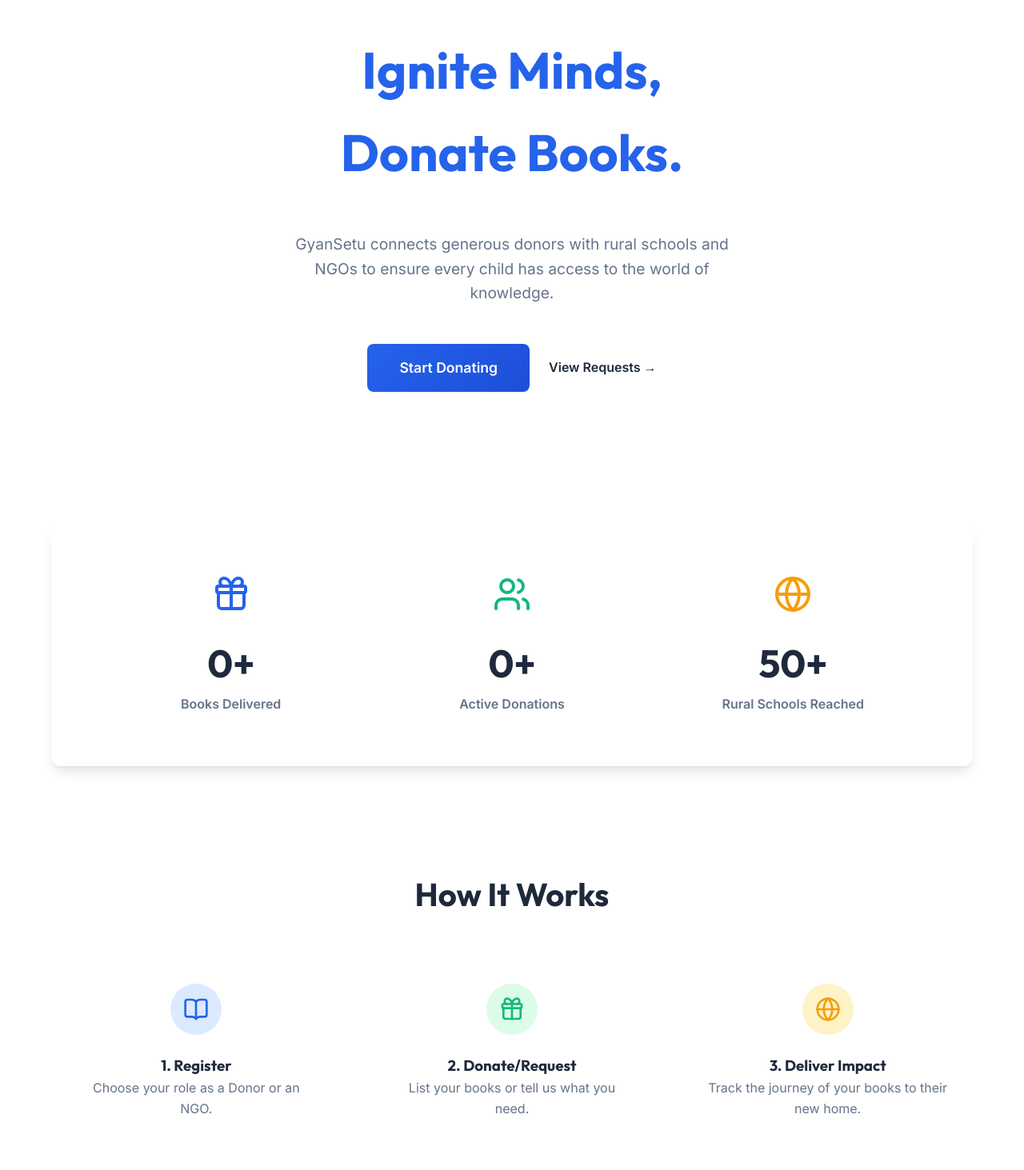
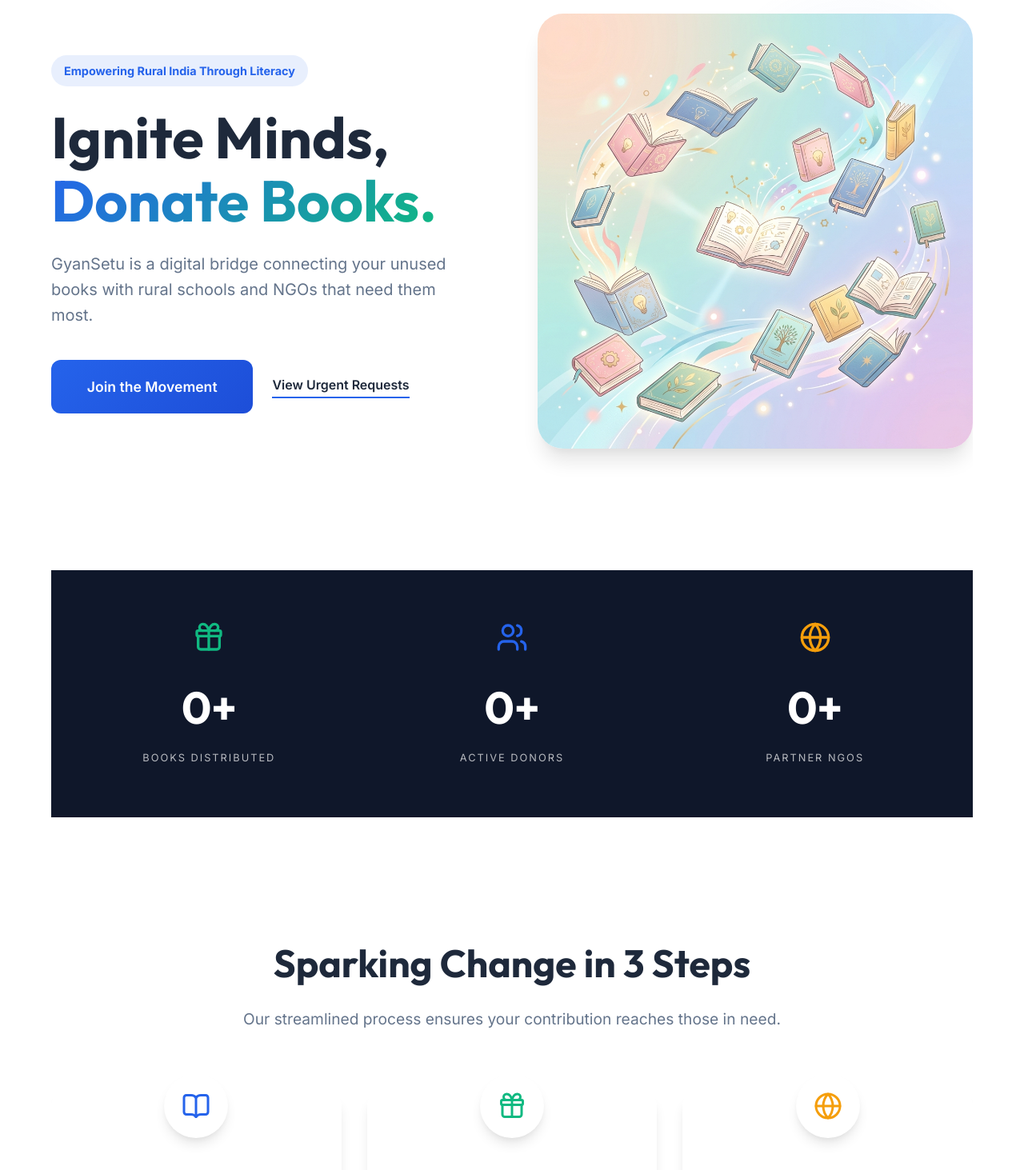
Before and after one commit to snehaborude/gyansetu, a React app in the folder frontend/: page / in a window 1280 px wide. Shown: the part 180-1643 px from the top of the page at 80% size. Built offline with nearby package versions, Linux system fonts and the light colour scheme; no server answers; the HTML template or start-up script is replaced by a standard one.

Commit message:
Redesign homepage for better aesthetics and push to GitHub

```diff
--- a/frontend/src/index.css
+++ b/frontend/src/index.css
@@ -13,9 +13,10 @@
   --glass: rgba(255, 255, 255, 0.7);
   --glass-border: rgba(255, 255, 255, 0.3);
   --shadow: 0 10px 15px -3px rgba(0, 0, 0, 0.1), 0 4px 6px -2px rgba(0, 0, 0, 0.05);
+  --shadow-lg: 0 20px 25px -5px rgba(0, 0, 0, 0.1), 0 10px 10px -5px rgba(0, 0, 0, 0.04);
   --radius-sm: 8px;
   --radius-md: 12px;
-  --radius-lg: 24px;
+  --radius-lg: 32px;
 }
 
 [data-theme='dark'] {
@@ -106,12 +107,49 @@ button {
   gap: 2rem;
 }
 
+/* Text Utilities */
+.text-gradient {
+  background: linear-gradient(135deg, var(--primary), var(--secondary));
+  -webkit-background-clip: text;
+  -webkit-text-fill-color: transparent;
+  background-clip: text;
+}
+
 /* Animations */
 @keyframes fadeIn {
   from { opacity: 0; transform: translateY(20px); }
   to { opacity: 1; transform: translateY(0); }
 }
 
+@keyframes float {
+  0% { transform: translateY(0px); }
+  50% { transform: translateY(-20px); }
+  100% { transform: translateY(0px); }
+}
+
+@keyframes pulse {
+  0% { transform: scale(1); opacity: 1; }
+  50% { transform: scale(1.05); opacity: 0.8; }
+  100% { transform: scale(1); opacity: 1; }
+}
+
 .animate-fade-up {
-  animation: fadeIn 0.6s ease forwards;
+  animation: fadeIn 0.8s cubic-bezier(0.2, 0.8, 0.2, 1) forwards;
 }
+
+.animate-float {
+  animation: float 6s ease-in-out infinite;
+}
+
+.animate-pulse {
+  animation: pulse 3s ease-in-out infinite;
+}
+
+.step-card {
+  transition: transform 0.3s ease, box-shadow 0.3s ease;
+}
+
+.step-card:hover {
+  transform: translateY(-10px);
+  box-shadow: var(--shadow-lg);
+}
--- a/frontend/src/pages/Home.jsx
+++ b/frontend/src/pages/Home.jsx
@@ -19,67 +19,160 @@ const Home = () => {
     }, []);
 
     return (
-        <div className="home">
+        <div className="home" style={{ overflow: 'hidden' }}>
             {/* Hero Section */}
-            <header className="hero flex-center" style={{ flexDirection: 'column', textAlign: 'center', padding: '100px 0', gap: '2rem' }}>
-                <h1 style={{ fontSize: '4rem', color: 'var(--primary)', marginBottom: '1rem' }} className="animate-fade-up">
-                    Ignite Minds, <br />Donate Books.
-                </h1>
-                <p style={{ fontSize: '1.2rem', maxWidth: '600px', color: 'var(--text-muted)' }} className="animate-fade-up">
-                    GyanSetu connects generous donors with rural schools and NGOs to ensure every child has access to the world of knowledge.
-                </p>
-                <div className="flex-center animate-fade-up" style={{ gap: '1.5rem', marginTop: '1rem' }}>
-                    <Link to="/register" className="btn-primary" style={{ padding: '1rem 2.5rem', fontSize: '1.1rem' }}>Start Donating</Link>
-                    <Link to="/requests" style={{ fontWeight: 600, color: 'var(--text-main)' }}>View Requests →</Link>
+            <header className="hero container" style={{
+                display: 'grid',
+                gridTemplateColumns: '1fr 1fr',
+                alignItems: 'center',
+                padding: '80px 0',
+                gap: '4rem',
+                minHeight: '80vh'
+            }}>
+                <div className="hero-content animate-fade-up">
+                    <span style={{
+                        background: 'rgba(37, 99, 235, 0.1)',
+                        color: 'var(--primary)',
+                        padding: '0.5rem 1rem',
+                        borderRadius: '100px',
+                        fontSize: '0.9rem',
+                        fontWeight: 700,
+                        marginBottom: '1.5rem',
+                        display: 'inline-block'
+                    }}>
+                        Empowering Rural India Through Literacy
+                    </span>
+                    <h1 style={{ fontSize: '4.5rem', lineHeight: 1.1, marginBottom: '1.5rem' }}>
+                        Ignite Minds, <br />
+                        <span className="text-gradient">Donate Books.</span>
+                    </h1>
+                    <p style={{ fontSize: '1.25rem', color: 'var(--text-muted)', marginBottom: '2.5rem', maxWidth: '500px' }}>
+                        GyanSetu is a digital bridge connecting your unused books with rural schools and NGOs that need them most.
+                    </p>
+                    <div style={{ display: 'flex', gap: '1.5rem', alignItems: 'center' }}>
+                        <Link to="/register" className="btn-primary" style={{ padding: '1.2rem 2.8rem', fontSize: '1.1rem', borderRadius: 'var(--radius-md)' }}>
+                            Join the Movement
+                        </Link>
+                        <Link to="/requests" style={{ fontWeight: 600, color: 'var(--text-main)', borderBottom: '2px solid var(--primary)', paddingBottom: '2px' }}>
+                            View Urgent Requests
+                        </Link>
+                    </div>
+                </div>
+                <div className="hero-visual animate-float" style={{ position: 'relative' }}>
+                    <div style={{
+                        position: 'absolute',
+                        top: '-10%',
+                        right: '-10%',
+                        width: '400px',
+                        height: '400px',
+                        background: 'radial-gradient(circle, rgba(37,99,235,0.08) 0%, transparent 70%)',
+                        zIndex: -1
+                    }}></div>
+                    <img
+                        src="/src/assets/hero_visual.png"
+                        alt="GyanSetu Knowledge Sharing"
+                        style={{ width: '100%', height: 'auto', borderRadius: 'var(--radius-lg)', boxShadow: 'var(--shadow-lg)' }}
+                        onError={(e) => {
+                            e.target.src = 'https://images.unsplash.com/photo-1524995997946-a1c2e315a42f?ixlib=rb-1.2.1&auto=format&fit=crop&w=1350&q=80';
+                        }}
+                    />
                 </div>
             </header>
 
-            {/* Impact Section */}
-            <section className="impact glass-card animate-fade-up" style={{ margin: '4rem 0', padding: '4rem' }}>
-                <div className="grid-cols" style={{ textAlign: 'center' }}>
-                    <div className="stat-item">
-                        <Gift size={48} color="var(--primary)" style={{ marginBottom: '1rem' }} />
-                        <h2 style={{ fontSize: '3rem' }}>{stats.totalDonated}+</h2>
-                        <p style={{ color: 'var(--text-muted)', fontWeight: 600 }}>Books Delivered</p>
+            {/* Impact Metrics */}
+            <section className="impact-strip" style={{ background: 'var(--dark)', color: 'white', padding: '4rem 0', margin: '4rem 0' }}>
+                <div className="container grid-cols" style={{ textAlign: 'center' }}>
+                    <div className="animate-fade-up">
+                        <Gift size={40} color="var(--secondary)" style={{ marginBottom: '1rem' }} />
+                        <h2 style={{ fontSize: '3.5rem', marginBottom: '0.5rem' }}>{stats.totalDonated || 0}+</h2>
+                        <p style={{ opacity: 0.7, textTransform: 'uppercase', letterSpacing: '2px', fontSize: '0.8rem' }}>Books Distributed</p>
                     </div>
-                    <div className="stat-item">
-                        <Users size={48} color="var(--secondary)" style={{ marginBottom: '1rem' }} />
-                        <h2 style={{ fontSize: '3rem' }}>{stats.totalPending}+</h2>
-                        <p style={{ color: 'var(--text-muted)', fontWeight: 600 }}>Active Donations</p>
+                    <div className="animate-fade-up" style={{ animationDelay: '0.1s' }}>
+                        <Users size={40} color="var(--primary)" style={{ marginBottom: '1rem' }} />
+                        <h2 style={{ fontSize: '3.5rem', marginBottom: '0.5rem' }}>{stats.totalUsers || 0}+</h2>
+                        <p style={{ opacity: 0.7, textTransform: 'uppercase', letterSpacing: '2px', fontSize: '0.8rem' }}>Active Donors</p>
                     </div>
-                    <div className="stat-item">
-                        <Globe size={48} color="var(--accent)" style={{ marginBottom: '1rem' }} />
-                        <h2 style={{ fontSize: '3rem' }}>50+</h2>
-                        <p style={{ color: 'var(--text-muted)', fontWeight: 600 }}>Rural Schools Reached</p>
+                    <div className="animate-fade-up" style={{ animationDelay: '0.2s' }}>
+                        <Globe size={40} color="var(--accent)" style={{ marginBottom: '1rem' }} />
+                        <h2 style={{ fontSize: '3.5rem', marginBottom: '0.5rem' }}>{stats.totalNGOs || 0}+</h2>
+                        <p style={{ opacity: 0.7, textTransform: 'uppercase', letterSpacing: '2px', fontSize: '0.8rem' }}>Partner NGOs</p>
                     </div>
                 </div>
             </section>
 
-            {/* Steps Section */}
-            <section className="steps" style={{ padding: '4rem 0' }}>
-                <h2 style={{ textAlign: 'center', fontSize: '2.5rem', marginBottom: '3rem' }}>How It Works</h2>
+            {/* How It Works */}
+            <section className="container" style={{ padding: '80px 0' }}>
+                <div style={{ textAlign: 'center', marginBottom: '5rem' }}>
+                    <h2 style={{ fontSize: '3rem', marginBottom: '1rem' }}>Sparking Change in 3 Steps</h2>
+                    <p style={{ color: 'var(--text-muted)', fontSize: '1.2rem' }}>Our streamlined process ensures your contribution reaches those in need.</p>
+                </div>
                 <div className="grid-cols">
-                    <div className="step-card" style={{ padding: '2rem', textAlign: 'center' }}>
-                        <div className="icon-wrapper flex-center" style={{ background: '#dbeafe', width: '64px', height: '64px', borderRadius: '50%', margin: '0 auto 1.5rem', color: 'var(--primary)' }}>
-                            <BookOpen size={32} />
+                    <div className="glass-card step-card" style={{ textAlign: 'center' }}>
+                        <div className="icon-badge flex-center" style={{
+                            background: 'white',
+                            width: '80px',
+                            height: '80px',
+                            borderRadius: '50%',
+                            margin: '-60px auto 2rem',
+                            boxShadow: 'var(--shadow)',
+                            color: 'var(--primary)'
+                        }}>
+                            <BookOpen size={36} />
                         </div>
-                        <h3>1. Register</h3>
-                        <p style={{ color: 'var(--text-muted)' }}>Choose your role as a Donor or an NGO.</p>
+                        <h3 style={{ marginBottom: '1rem', fontSize: '1.5rem' }}>1. List Your Books</h3>
+                        <p style={{ color: 'var(--text-muted)' }}>Snap a photo and list your books. Mention condition and pickup preference.</p>
                     </div>
-                    <div className="step-card" style={{ padding: '2rem', textAlign: 'center' }}>
-                        <div className="icon-wrapper flex-center" style={{ background: '#dcfce7', width: '64px', height: '64px', borderRadius: '50%', margin: '0 auto 1.5rem', color: 'var(--secondary)' }}>
-                            <Gift size={32} />
+
+                    <div className="glass-card step-card" style={{ textAlign: 'center' }}>
+                        <div className="icon-badge flex-center" style={{
+                            background: 'white',
+                            width: '80px',
+                            height: '80px',
+                            borderRadius: '50%',
+                            margin: '-60px auto 2rem',
+                            boxShadow: 'var(--shadow)',
+                            color: 'var(--secondary)'
+                        }}>
+                            <Gift size={36} />
                         </div>
-                        <h3>2. Donate/Request</h3>
-                        <p style={{ color: 'var(--text-muted)' }}>List your books or tell us what you need.</p>
+                        <h3 style={{ marginBottom: '1rem', fontSize: '1.5rem' }}>2. NGO Matching</h3>
+                        <p style={{ color: 'var(--text-muted)' }}>We match your books with requests from nearby rural schools and local NGOs.</p>
                     </div>
-                    <div className="step-card" style={{ padding: '2rem', textAlign: 'center' }}>
-                        <div className="icon-wrapper flex-center" style={{ background: '#fef3c7', width: '64px', height: '64px', borderRadius: '50%', margin: '0 auto 1.5rem', color: 'var(--accent)' }}>
-                            <Globe size={32} />
+
+                    <div className="glass-card step-card" style={{ textAlign: 'center' }}>
+                        <div className="icon-badge flex-center" style={{
+                            background: 'white',
+                            width: '80px',
+                            height: '80px',
+                            borderRadius: '50%',
+                            margin: '-60px auto 2rem',
+                            boxShadow: 'var(--shadow)',
+                            color: 'var(--accent)'
+                        }}>
+                            <Globe size={36} />
                         </div>
-                        <h3>3. Deliver Impact</h3>
-                        <p style={{ color: 'var(--text-muted)' }}>Track the journey of your books to their new home.</p>
+                        <h3 style={{ marginBottom: '1rem', fontSize: '1.5rem' }}>3. Secure Delivery</h3>
+                        <p style={{ color: 'var(--text-muted)' }}>Schedule a pickup or drop off. Track the journey until the book is received.</p>
                     </div>
+                </div>
+            </section>
+
+            {/* CTA Section */}
+            <section className="container" style={{ margin: '80px auto' }}>
+                <div className="glass-card animate-pulse" style={{
+                    background: 'linear-gradient(135deg, var(--dark) 0%, #1e293b 100%)',
+                    color: 'white',
+                    padding: '5rem',
+                    textAlign: 'center',
+                    borderRadius: 'var(--radius-lg)'
+                }}>
+                    <h2 style={{ fontSize: '3.5rem', marginBottom: '1.5rem' }}>Ready to Share Knowledge?</h2>
+                    <p style={{ fontSize: '1.3rem', opacity: 0.8, marginBottom: '3rem', maxWidth: '700px', margin: '0 auto 3rem' }}>
+                        Join thousands of donors making a difference in the lives of rural students. Your one book can change a life.
+                    </p>
+                    <Link to="/register" className="btn-primary" style={{ padding: '1.2rem 4rem', fontSize: '1.2rem', background: 'white', color: 'var(--dark)' }}>
+                        Register Now
+                    </Link>
                 </div>
             </section>
         </div>
```
Also changed, not shown: frontend/src/assets/hero_visual.png (added).
